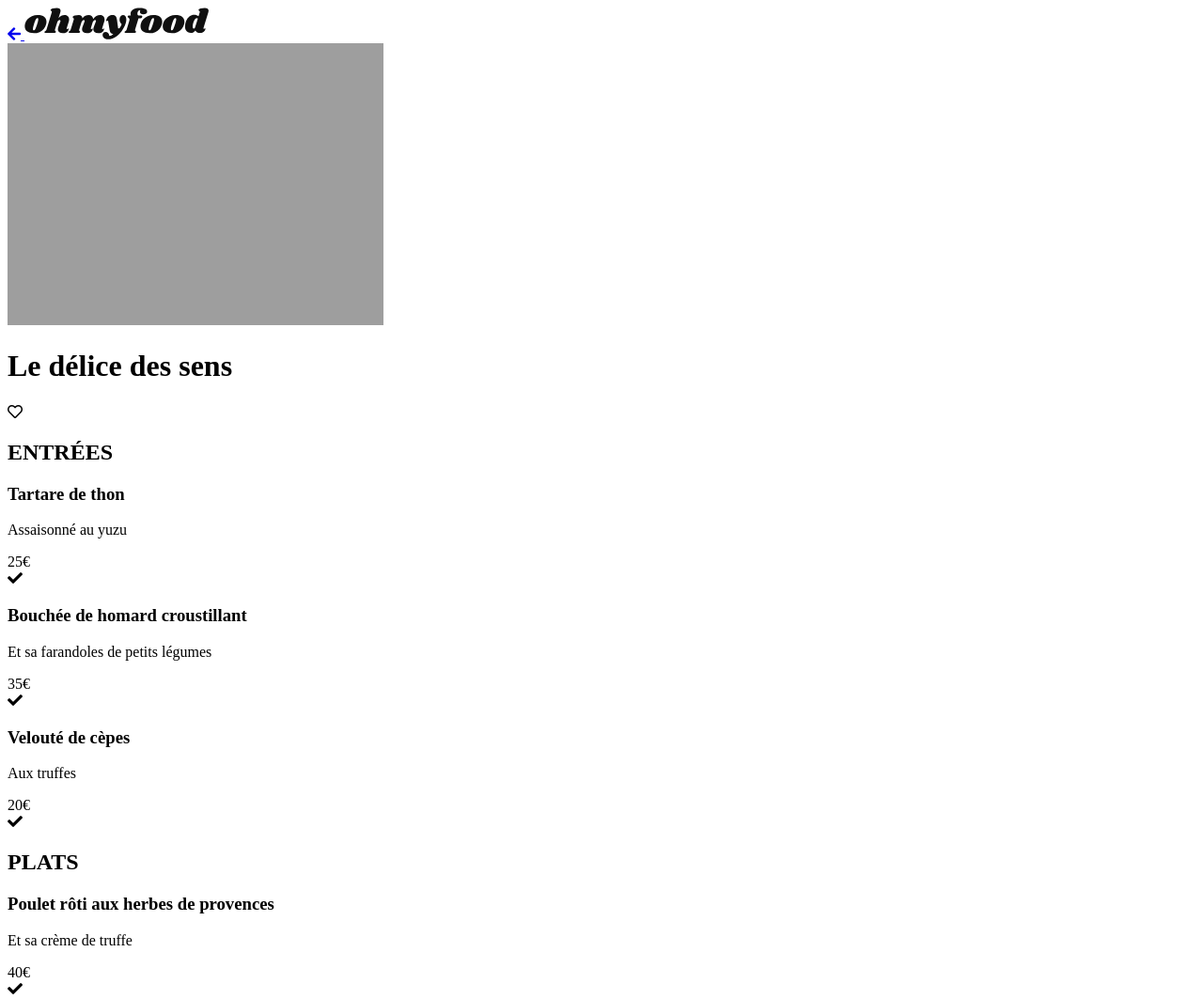
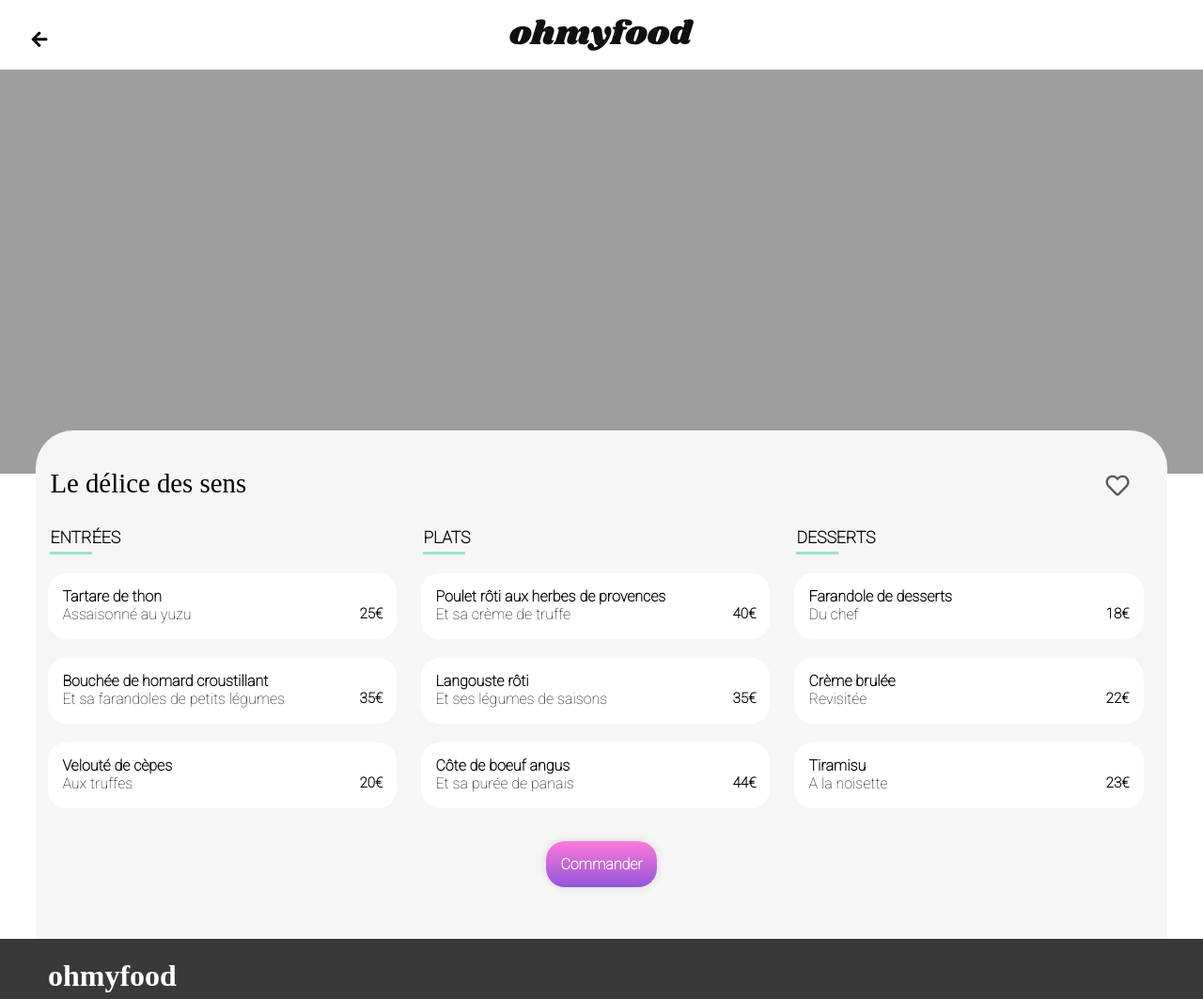
Before and after one commit to CHE-MIMA/CheurfaFahima_3_20072021, a website: page delice-des-sens.html in a window 1280 px wide. Shown: the top 1063 px of the page at 94% size. Drawn offline with Linux system fonts and the light colour scheme; the site is published under a folder, as on GitHub Pages, so addresses that start at the root find nothing; a web font is replaced by a local one.

Commit message:
test4page

```diff
--- a/delice-des-sens.html
+++ b/delice-des-sens.html
@@ -8,7 +8,7 @@
     <link rel="stylesheet"
         href="https://fonts.googleapis.com/css2?family=Roboto:wght@100&family=Shrikhand&display=swap">
     <link rel="stylesheet" href="https://cdnjs.cloudflare.com/ajax/libs/font-awesome/5.15.3/css/all.min.css">
-    <link rel="stylesheet" href="/css/style.css">
+    <link rel="stylesheet" href="style.css">
 
     <title> Le délice des sens </title>
 </head>
--- a/française.html
+++ b/française.html
@@ -8,7 +8,7 @@
     <link rel="stylesheet"
         href="https://fonts.googleapis.com/css2?family=Roboto:wght@100&family=Shrikhand&display=swap">
     <link rel="stylesheet" href="https://cdnjs.cloudflare.com/ajax/libs/font-awesome/5.15.3/css/all.min.css">
-    <link rel="stylesheet" href="/css/style.css">
+    <link rel="stylesheet" href="style.css">
 
     <title>A la française</title>
 </head>
```
Also changed, not shown: note-enchantee.html (+1 -1 lines), palette-du-gout.html (+1 -1 lines).
